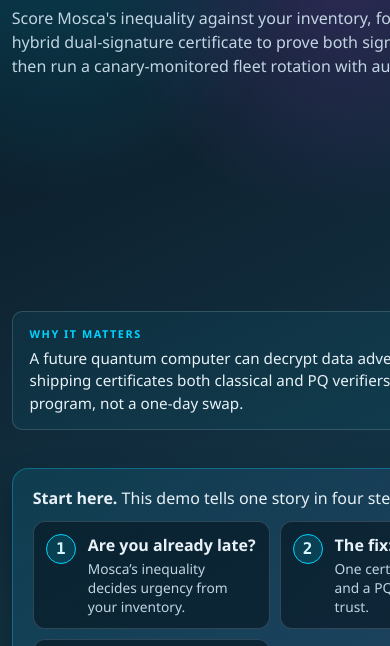
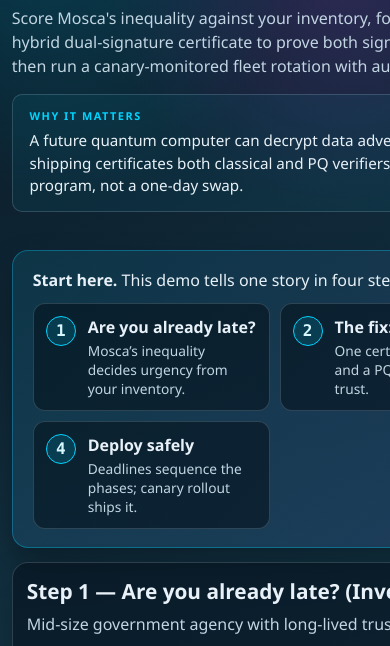
Before and after one commit to systemslibrarian/crypto-lab-pq-rotation, a website built with Vite: page index.html in a window 390 px wide. Shown: the part 158-804 px from the top of the page. Built offline with nearby package versions, Linux system fonts and the light colour scheme; what @noble/post-quantum would draw is missing.

Commit message:
Make lab self-contained; fix cl-hero mobile layout; accessibility pass

```diff
--- a/src/style.css
+++ b/src/style.css
@@ -122,7 +122,7 @@ h1 {
   background: rgba(6, 15, 24, 0.45);
 }
 
-/* BEGIN cl-hero standard — managed, keep in sync across fleet.
+/* cl-hero.
    Theme mapping (dark-only lab): --text-dim→--muted, --border→--line,
    --accent→--canary. No dim var on some rules, so label/why-text set color
    explicitly to --ink for AA contrast. */
@@ -135,7 +135,12 @@ h1 {
 .cl-hero-why-label{display:block;font-size:.68rem;font-weight:700;letter-spacing:.14em;color:var(--canary);}
 .cl-hero-why-text{margin:.35rem 0 0;font-size:.95rem;line-height:1.5;color:var(--ink);}
 @media (max-width:640px){.cl-hero{flex-direction:column;}.cl-hero-why{flex-basis:auto;width:100%;}}
-/* END cl-hero standard */
+
+/* Mobile: in the column layout the 22rem flex-basis becomes a minimum
+   HEIGHT, padding dead space above the fold. Reset it. */
+@media (max-width: 640px) {
+  .cl-hero-main { flex-basis: auto; min-width: 0; }
+}
 
 .panel {
   background: var(--panel);
```
Also changed, not shown: index.html (+0 -6 lines).
